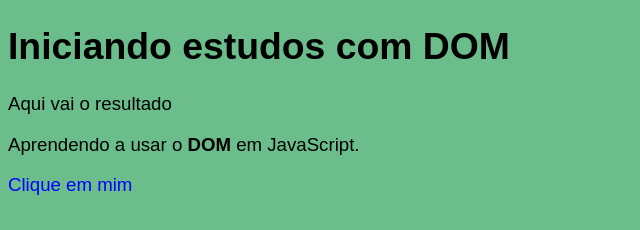
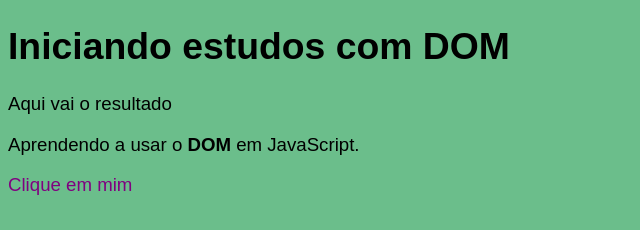
Before and after one commit to ArleyAugusto/javascript, a plain HTML site: page aula_09_MOD_C_DOM/ex001.html in a window 1280 px wide. Shown: the whole page, without its empty margins (0-640 px from the left). Drawn offline with Linux system fonts and the light colour scheme.

Commit message:
Aula 009 - Exercicios DOM

```diff
--- a/aula_09_MOD_C_DOM/ex001.html
+++ b/aula_09_MOD_C_DOM/ex001.html
@@ -28,7 +28,7 @@
     d.innerText = 'Estou aguardando...'
     */
     var d = window.document.querySelector ('div#msg')
-    d.style.color = 'blue'
+    d.style.color = 'purple'
 
 
 </script>
```
